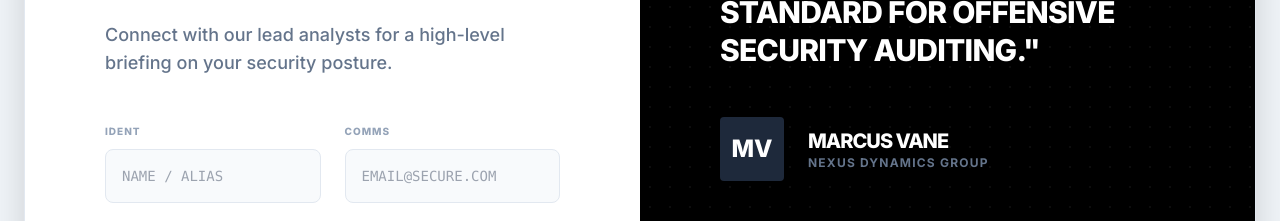
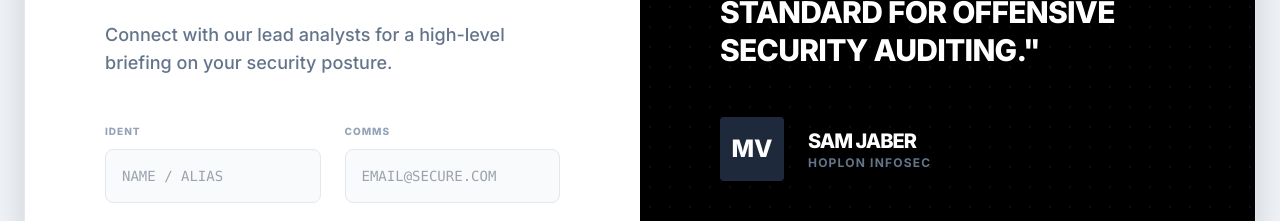
Before and after one commit to tarique313/ByteCodeLabs, a React (Vite) app: page / in a window 1280 px wide. Shown: the part 2840-3061 px from the top of the page. Built offline with nearby package versions, Linux system fonts and the light colour scheme.

Commit message:
Make minor changes

```diff
--- a/App.tsx
+++ b/App.tsx
@@ -483,8 +483,8 @@ const App: React.FC = () => {
                   <div className="flex items-center gap-6">
                     <div className="w-16 h-16 rounded bg-slate-800 flex items-center justify-center font-black text-white text-2xl">MV</div>
                     <div>
-                      <div className="font-black text-white text-xl uppercase tracking-tighter">Marcus Vane</div>
-                      <div className="text-slate-500 font-bold text-xs uppercase tracking-widest">Nexus Dynamics Group</div>
+                      <div className="font-black text-white text-xl uppercase tracking-tighter">SAM Jaber</div>
+                      <div className="text-slate-500 font-bold text-xs uppercase tracking-widest">HOPLON INFOSEC</div>
                     </div>
                   </div>
                 </div>
```
